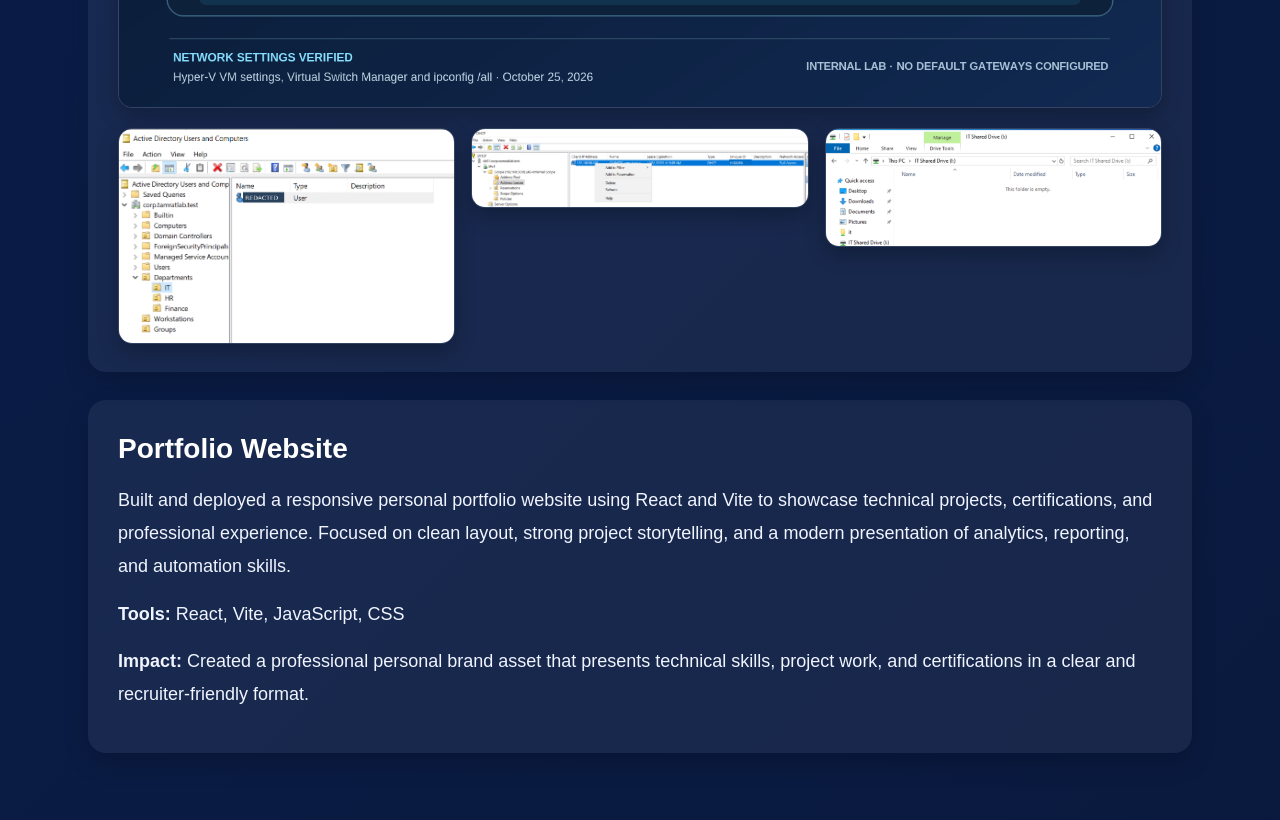
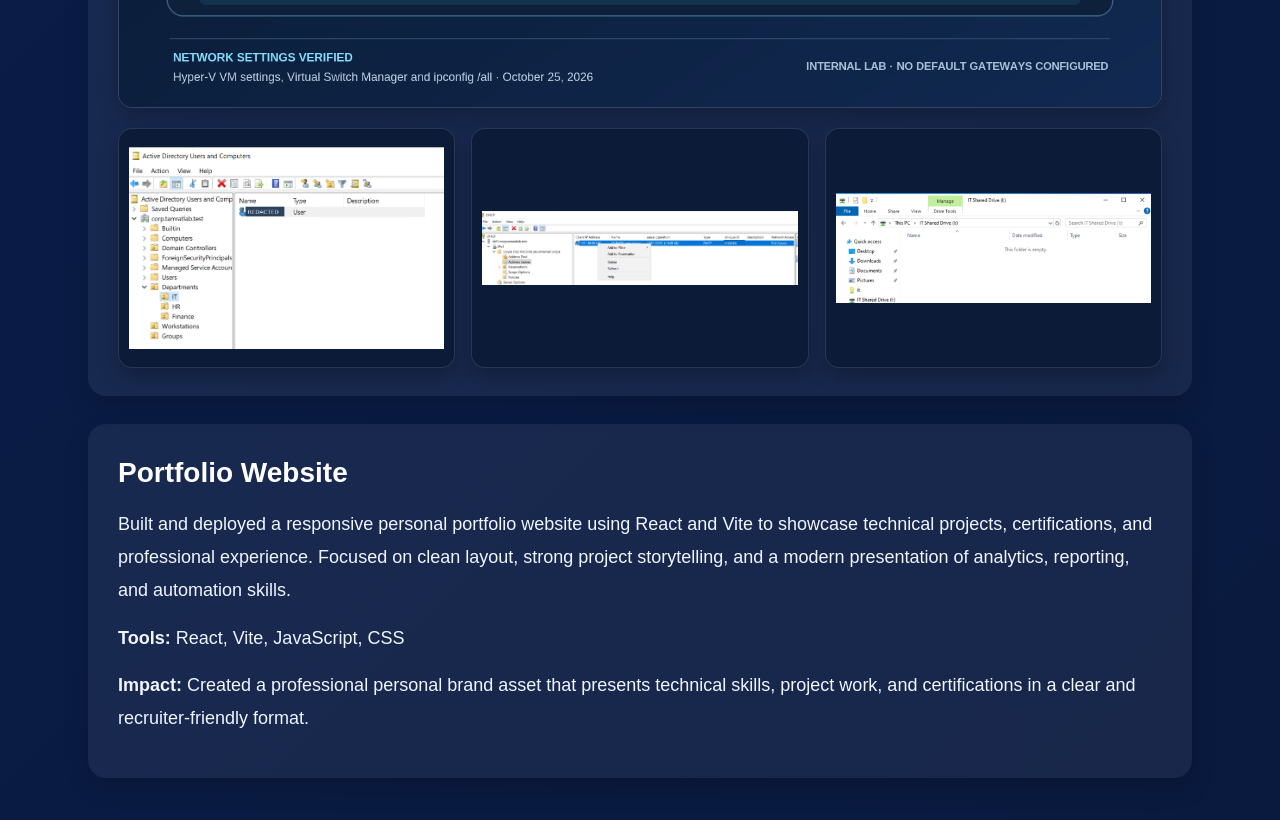
Before and after one commit to tamrat-dev-source/my-portfolio, a React (Vite) app: page / in a window 1280 px wide. Shown: the part 9480-10300 px from the top of the page. Built offline with nearby package versions, Linux system fonts and the light colour scheme.

Commit message:
Improve Home Lab screenshot gallery styling

```diff
--- a/src/App.css
+++ b/src/App.css
@@ -491,3 +491,27 @@ body {
     padding: 30px 20px 40px;
   }
 }
+
+
+
+/* Home Lab screenshot gallery - consistent thumbnail heights */
+
+.project-image-grid img[src*="01_Active_Directory_organizational_units"],
+.project-image-grid img[src*="03_DHCP_client_address_lease"],
+.project-image-grid img[src*="06_CLIENT01_mapped_drive"] {
+  width: 100%;
+  height: 240px;
+  object-fit: contain;
+  object-position: center;
+  background: #0b1b38;
+  padding: 10px;
+  border-radius: 14px;
+}
+
+@media (max-width: 768px) {
+  .project-image-grid img[src*="01_Active_Directory_organizational_units"],
+  .project-image-grid img[src*="03_DHCP_client_address_lease"],
+  .project-image-grid img[src*="06_CLIENT01_mapped_drive"] {
+    height: 200px;
+  }
+}
```
